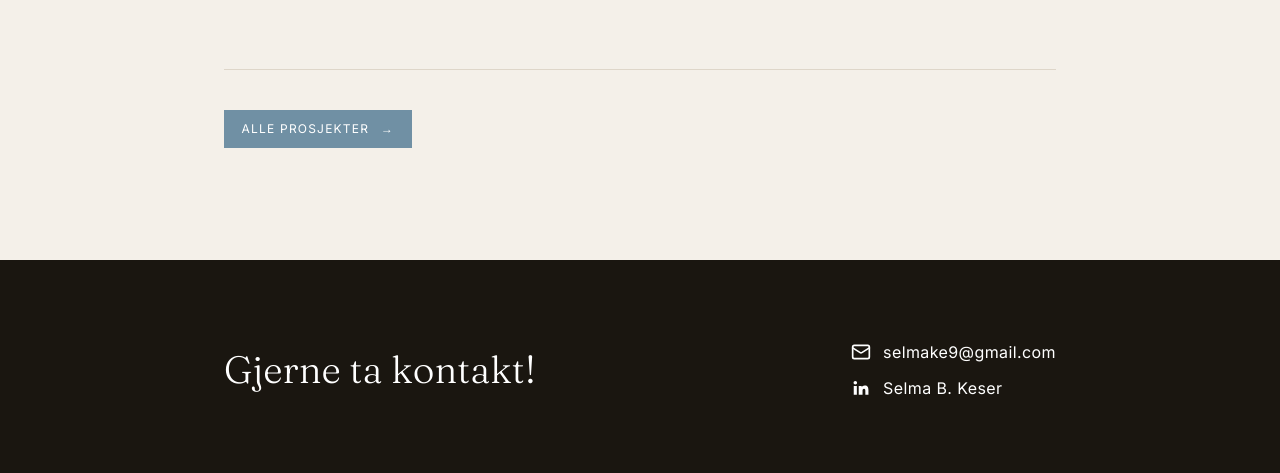
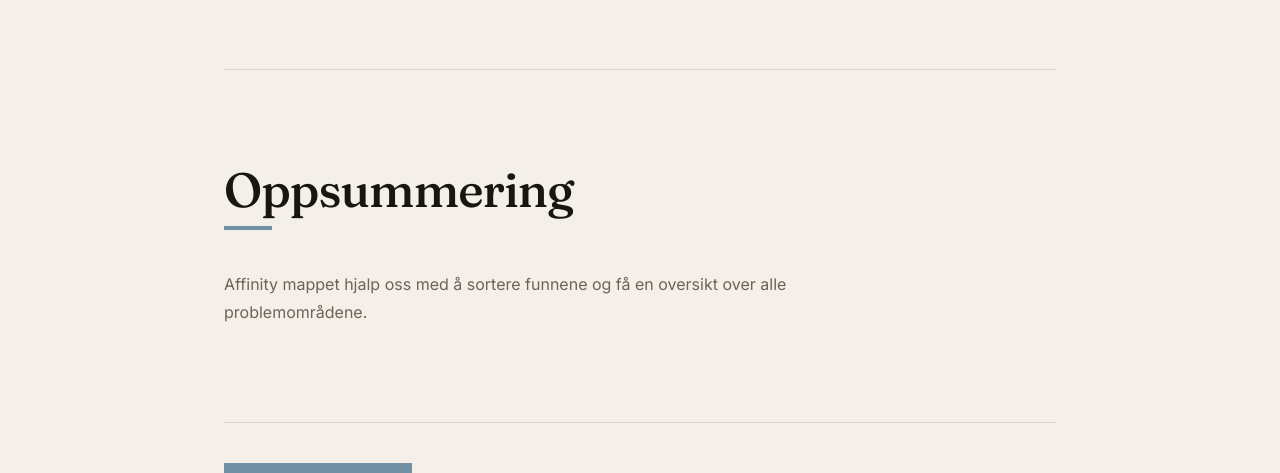
Before and after one commit to selmabk4/portfolio, a React (Vite) app: page /prosjekter/tjonnas-og-norvald in a window 1280 px wide. Shown: the part 2002-2475 px from the top of the page. Built offline with nearby package versions, Linux system fonts and the light colour scheme.

Commit message:
Add summary section for affinity mapping insights

```diff
--- a/client/components/ProjectDetail.tsx
+++ b/client/components/ProjectDetail.tsx
@@ -20,6 +20,7 @@ export interface ProjectDetailData {
   insights?: string;
   insightsImage?: string;
   insightsImageAlt?: string;
+  insightsSummary?: string;
 }
 
 export default function ProjectDetail({ project }: { project: ProjectDetailData }) {
@@ -153,6 +154,18 @@ export default function ProjectDetail({ project }: { project: ProjectDetailData
           </section>
         ) : null}
 
+        {project.insightsSummary ? (
+          <section className="border-b border-border py-16 sm:py-24">
+            <p className="mb-3 font-serif text-4xl font-medium tracking-[-0.02em] text-foreground sm:text-5xl">
+              Oppsummering
+            </p>
+            <div className="mb-10 h-1 w-12 bg-primary" />
+            <p className="max-w-[680px] text-sm leading-7 text-muted-foreground sm:text-base">
+              {project.insightsSummary}
+            </p>
+          </section>
+        ) : null}
+
         <div className="pt-10">
           <Link
             to="/#prosjekter"
--- a/client/pages/TjonnasOgNorvald.tsx
+++ b/client/pages/TjonnasOgNorvald.tsx
@@ -18,6 +18,8 @@ const project: ProjectDetailData = {
   insightsImage:
     "https://cdn.builder.io/api/v1/image/assets%2F3230d70555e64ce8a747be55dbb08dd5%2Fadd3e4e8803a43d2958aa85ec71fbee4?format=webp&width=800&height=1200",
   insightsImageAlt: "Affinity map med organiserte intervjufunn",
+  insightsSummary:
+    "Affinity mappet hjalp oss med å sortere funnene og få en oversikt over alle problemområdene.",
 };
 
 export default function TjonnasOgNorvald() {
```
